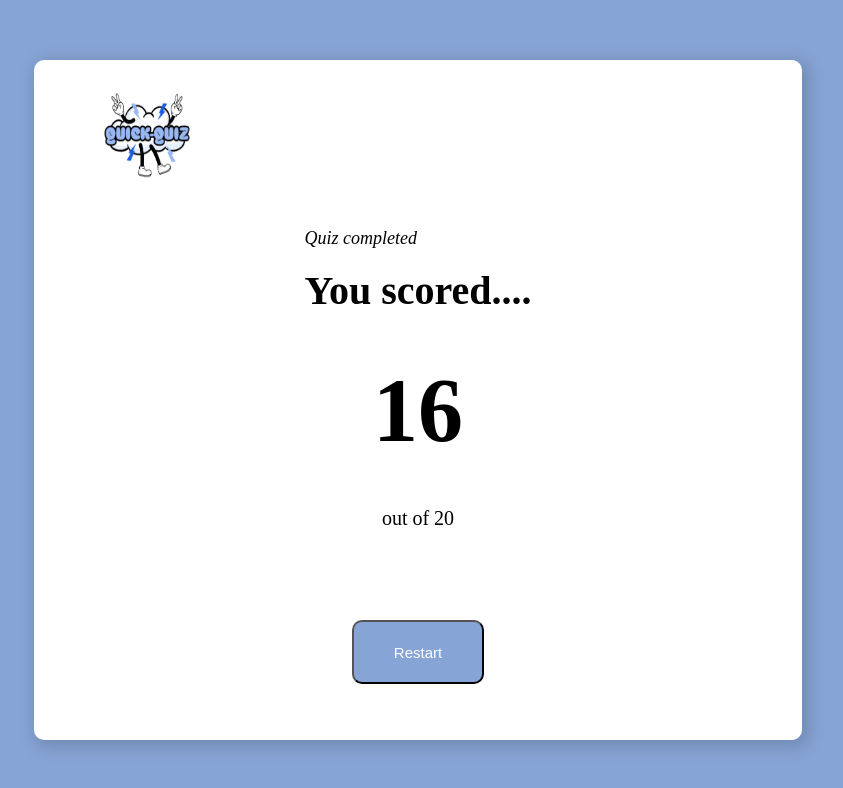
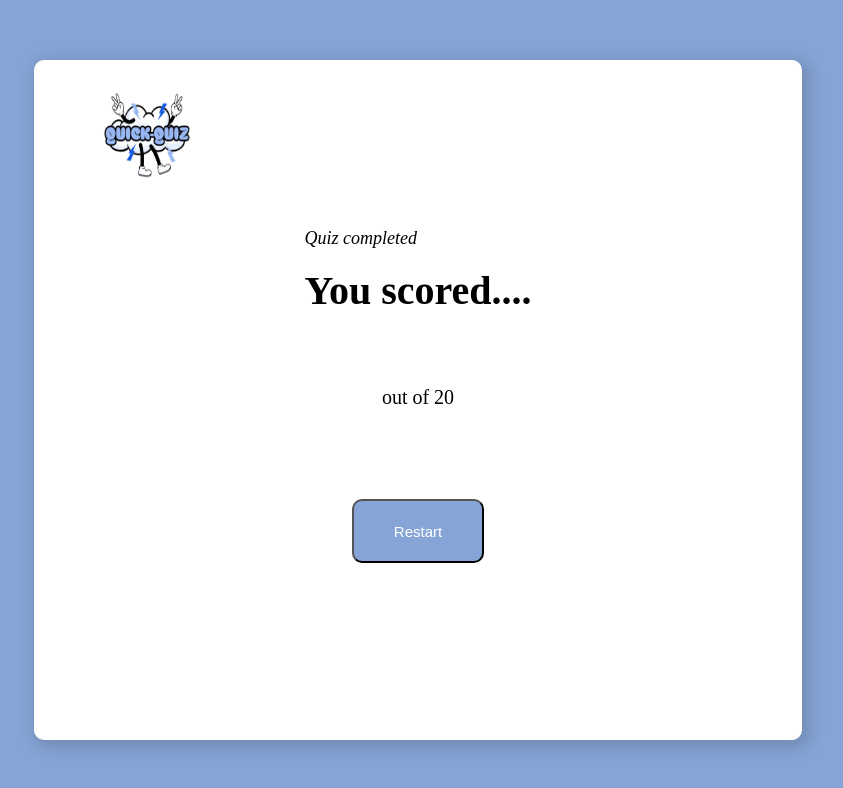
Before and after one commit to morris-codes/QuickQuiz, a React (Vite) app: page /results in a window 1280 px wide. Shown: the top 788 px of the page, without its empty margins (222-1065 px from the left). Built offline with nearby package versions, Linux system fonts and the light colour scheme.

Commit message:
Made the user's score reflect in the results page

```diff
--- a/src/App.jsx
+++ b/src/App.jsx
@@ -1,17 +1,23 @@
-import React from 'react';
+import React, { useState } from 'react';
 import { BrowserRouter as Router, Routes, Route } from 'react-router-dom';
 import Home from './Components/Home';
 import Results from './Components/Results';
 import Problems from './Components/Problems';
 
 const App = () => {
+
+  const [score, setScore] = useState(null)
+
+  const handleData = (data) => {
+    setScore(data)
+  }
   return (
    <Router>
 
         <Routes>
           <Route path="/" element={<Home />} />
-          <Route path="/problems" element={<Problems />} />
-          <Route path="/results" element={<Results />} />
+          <Route path="/problems" element={<Problems giveData={handleData}/>} />
+          <Route path="/results" element={<Results score={score? score : null}/>} />
         </Routes>
 
     </Router>
--- a/src/Components/Problems.jsx
+++ b/src/Components/Problems.jsx
@@ -4,7 +4,7 @@ import Header from './Header';
 import '../Styles/Problems.css';
 import { Link } from 'react-router-dom';
 
-const Problems = () => {
+const Problems = ({giveData}) => {
     let [index, setIndex] = useState(0);
     let [selectedOptions, setSelectedOption] = useState([]);
     let [question, setQuestion] = useState(data[index]);
@@ -53,6 +53,8 @@ const Problems = () => {
                 }
             }
             console.log(score);
+            localStorage.setItem('scoreState', JSON.stringify(score))
+            giveData(score)
         };
   return (
     <>
--- a/src/Components/Results.jsx
+++ b/src/Components/Results.jsx
@@ -1,9 +1,22 @@
-import React from 'react';
+import React, { useEffect, useState } from 'react';
 import '../Styles/Results.css';
 import { Link } from 'react-router-dom';
 import Header from './Header';
 
-const Results = () => {
+const Results = ({score}) => {
+
+    const [savedScore, setSavedScore] = useState(null)
+
+    useEffect(() => {
+        const scoreState = localStorage.getItem('scoreState')
+        if(scoreState){
+            console.log(scoreState);
+            setSavedScore(scoreState)
+        }
+        else if(score){
+        console.log(score);
+        }
+    }, [])
   return (
     <div className="parent">
         <Header/>
@@ -13,11 +26,11 @@ const Results = () => {
                 <h6>You scored....</h6>
             </div>
             <div className="score">
-                <h4>16</h4>
+                <h4>{savedScore? savedScore : score}</h4>
                 <p>out of 20</p>
             </div>
             <div className="r-nav">
-                <button>Restart</button>
+                <Link to='/problems'> <button>Restart</button> </Link>
             </div>
         </div>
     </div>
```
